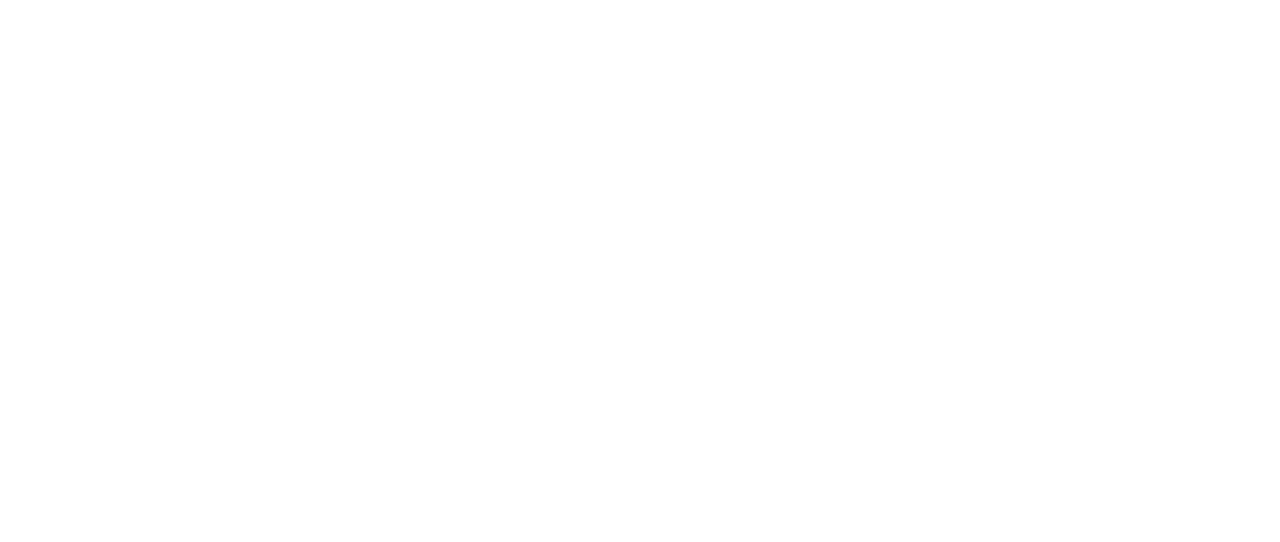
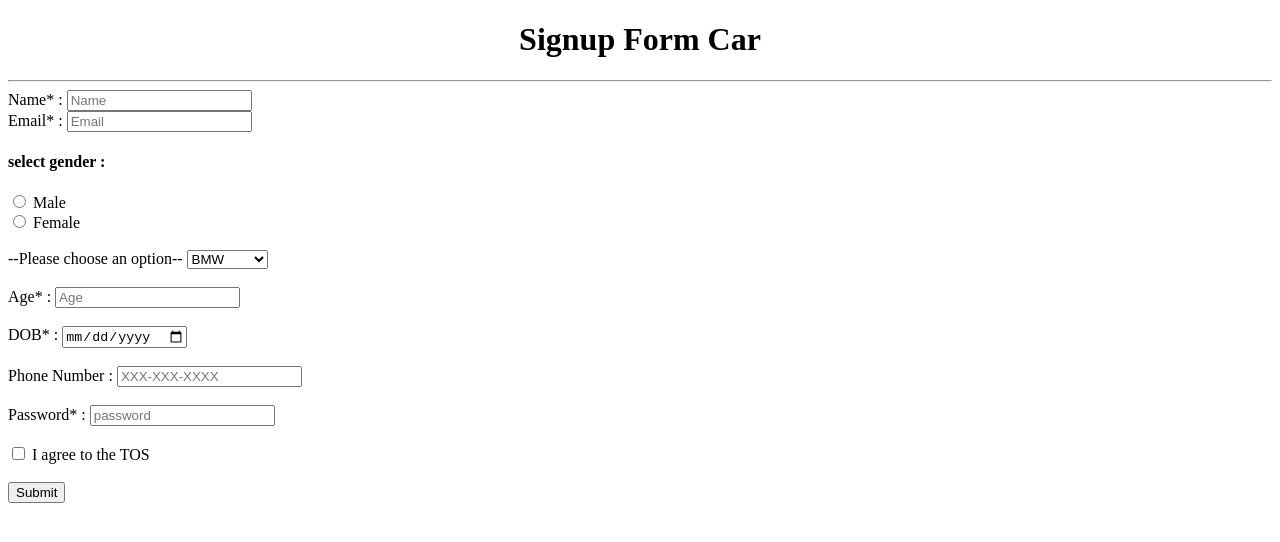
Before and after one commit to acciojob/signup-form-car-prakashon007, a website: page main.html in a window 1280 px wide. Drawn offline with Linux system fonts and the light colour scheme.

Commit message:
created a submission

```diff
--- a/main.html
+++ b/main.html
@@ -8,6 +8,55 @@
 
 <body>
 	<!-- the entire body must be written by student -->
+	<h1><center>Signup Form Car</center></h1>
+	<hr>
+	<form action="/submit" method="post">
+      <label for="name">Name* :</label>
+		<input required typr="text" name="name" id="name" placeholder="Name">
+	<br>
+		<label for="email">Email* :</label>
+		<input required typr="email" name="email" id="email" placeholder="Email">
+    <br>
+		<h4>select gender :</h4>
+		<input required type="radio" name="gender" id="gender_m">
+		<label for="gender_m">Male</label>
+		<br>
+
+		<input required type="radio" name="gender" id="gender_f">
+		<label for="gender_f">Female</label>
+		<br>
+		<br>
+		<label for="cars">--Please choose an option--</label>
+		<select required id="cars">
+
+			<option  value="BMW">BMW</option>
+			<option value="Audi">Audi</option>
+			<option  value="BMW">Mercedez</option>
+		</select>
+
+		<br>
+		<br>
+		<label for="age">Age* :</label>
+		<input required typr="text" name="age" id="age" placeholder="Age">
+		<br>
+		<br>
+		<label for="dob">DOB* :</label>
+		<input required type="date" name="dob" id="dob">
+		<br>
+		<br>
+	    <label for="tel">Phone Number :</label>
+		<input typr="text" name="tel" id="tel" placeholder="XXX-XXX-XXXX">
+		<br><br>
+		<label for="password">Password* :</label>
+		<input required typr="password" name="password" id="password" placeholder="password">
+		<br>
+		<br>
+		<input type="checkbox" name="tos" id="tos">
+		<label for="tos">I agree to the TOS</label>
+		<br>
+		<br>
+		<input type="submit">
+	</form>
     <script type="text/javascript" src="./script.js">
 </script>
 
```
